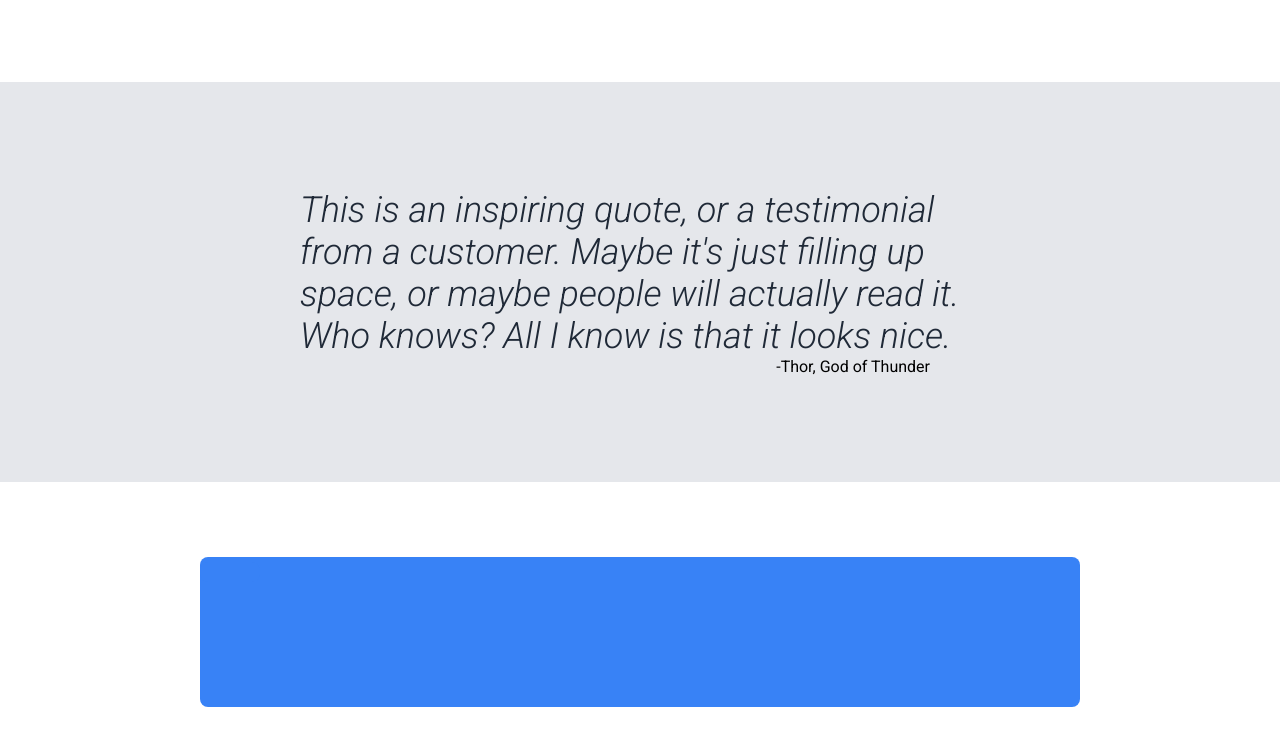
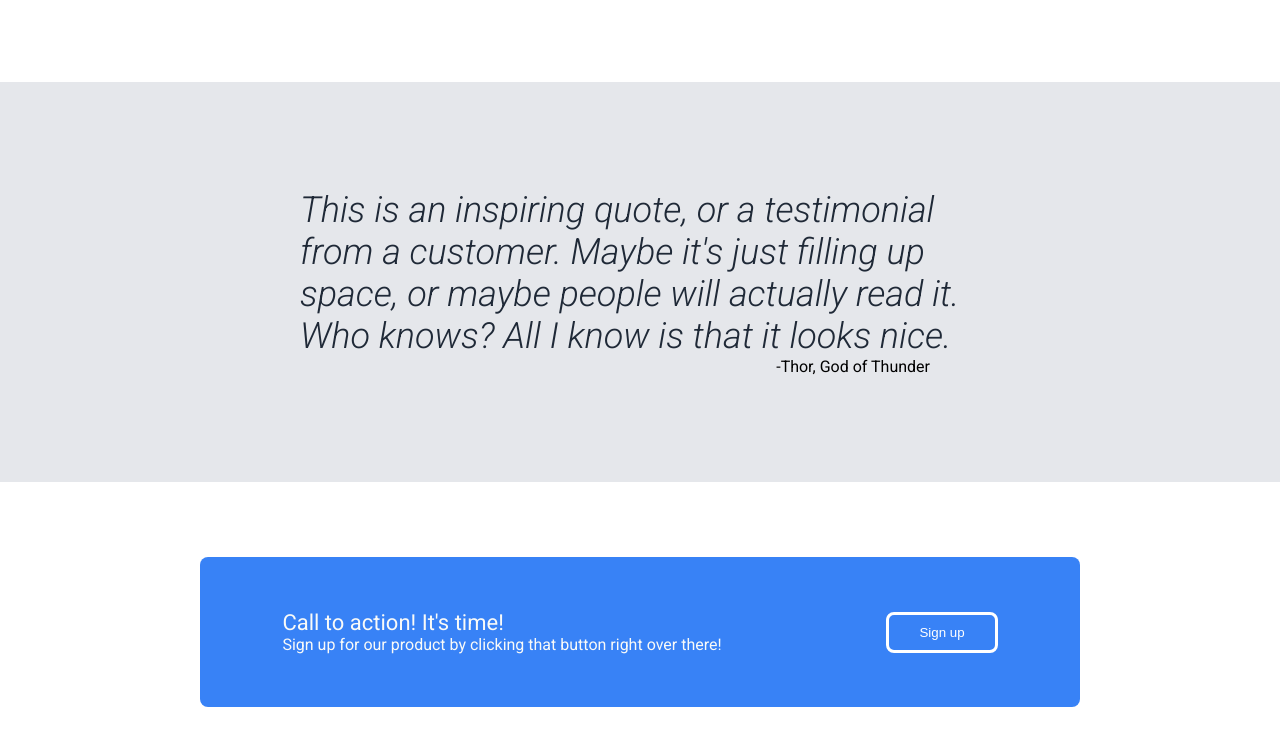
Before and after one commit to mazur-kacper/landing-page, a plain HTML site: page index.html in a window 1280 px wide. Shown: the part 908-1654 px from the top of the page. Drawn offline with Linux system fonts and the light colour scheme.

Commit message:
Finish login section

```diff
--- a/index.html
+++ b/index.html
@@ -78,8 +78,13 @@
     </div>
     <div class="sign-up">
       <div class="sign-up-box">
-        <div class="sign-up-text"></div>
-        <button></button>
+        <div class="sign-up-text">
+          <div class="sign-up-header">Call to action! It's time!</div>
+          <div class="sign-up-paragraph">
+            Sign up for our product by clicking that button right over there!
+          </div>
+        </div>
+        <button>Sign up</button>
       </div>
     </div>
     <div class="footer"></div>
--- a/style.css
+++ b/style.css
@@ -25,6 +25,7 @@ body {
 .left-link li {
   font-size: 24px;
   color: #f9faf8;
+  font-weight: bolder;
 }
 
 .right-links {
@@ -162,4 +163,17 @@ button {
   height: 150px;
 
   border-radius: 8px;
+  display: flex;
+  justify-content: space-around;
+  align-items: center;
+  color: #f9faf8;
 }
+
+.sign-up-box button {
+  border-style: solid;
+  border-color: white;
+}
+
+.sign-up-header {
+  font-size: 22px;
+}
```
